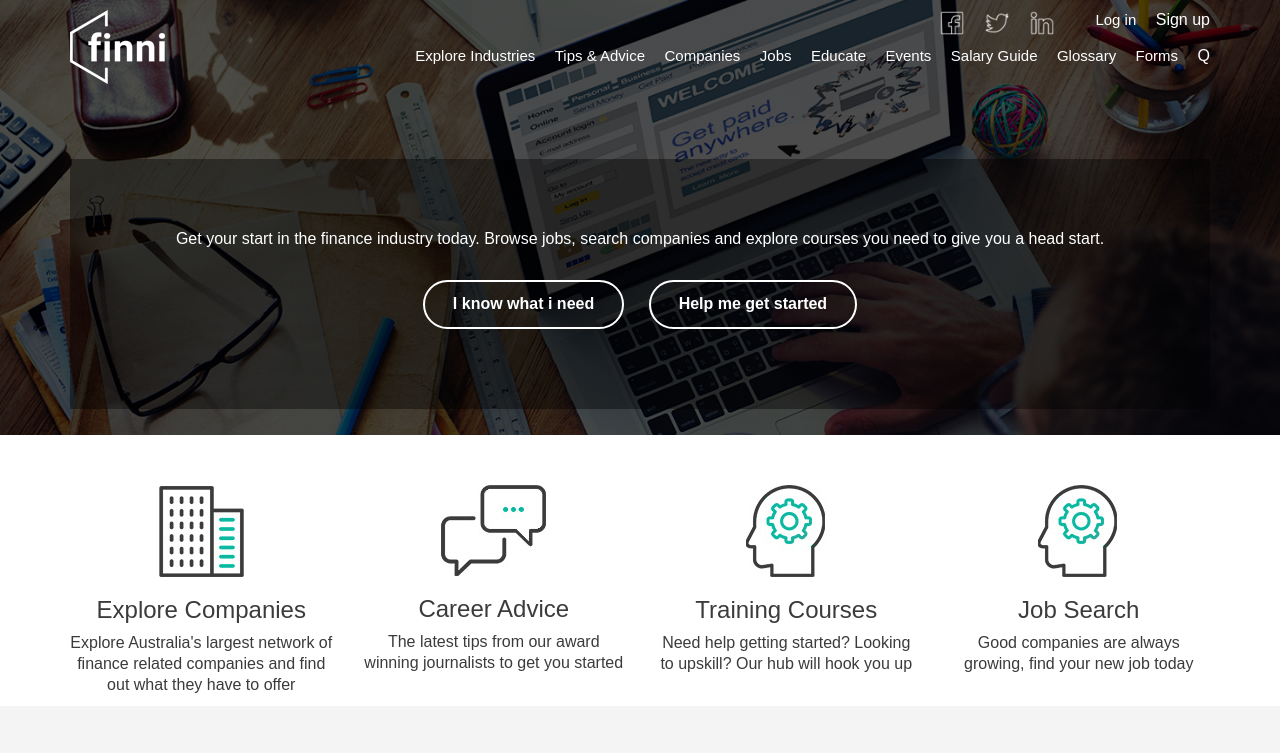
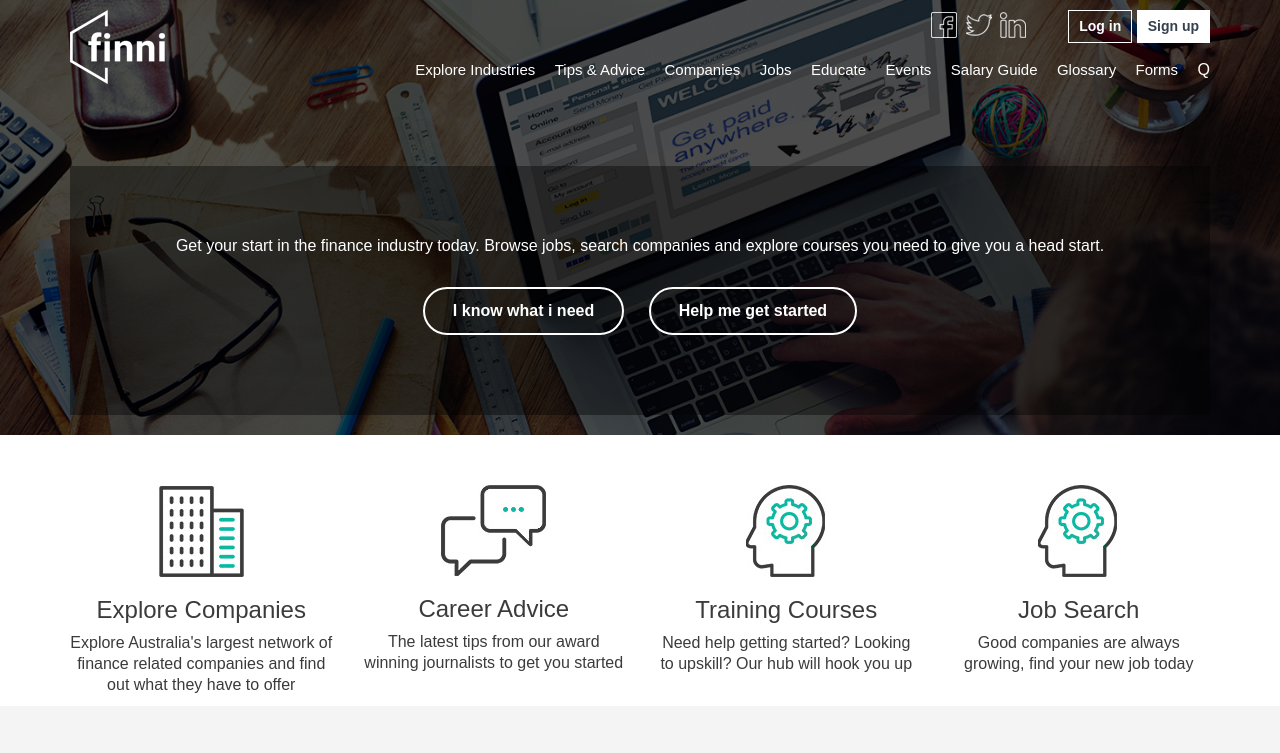
Before and after one commit to Priyam-Douce/design3-finni, a plain HTML site: page index.html in a window 1280 px wide. Shown: the top 753 px of the page. Drawn offline with nearby package versions, Linux system fonts and the light colour scheme.

Commit message:
Update style.css

```diff
--- a/style.css
+++ b/style.css
@@ -51,11 +51,28 @@ a{
 #header .menu_area{
 	float:right;
 }
+#header .menu_top{
+	height:50px;
+}
 #header .social img{
-	height:26px;
+	height:30px;
 }
 #header .login{
 	float:right;
+}
+#header .login li:nth-child(1){
+	padding:5px 10px;
+	border:solid 1px #FFFFFF;
+}
+#header .login li:nth-child(2){
+	padding:5px 10px;
+	border:solid 1px #FFFFFF;
+	color:#36414f;
+	background:#FFF;
+}
+#header .login li a{
+	font-size:14px;
+	font-weight:bold;
 }
 #header ul{
 	list-style-type:none;
@@ -64,7 +81,7 @@ a{
 #header li{
 	display:inline-block;
 }
-#header .header_top li:not(:last-child){
+#header .header_top .menu_bottom li:not(:last-child){
 	padding-right:15px;
 	font-size:15px;
 }
```
